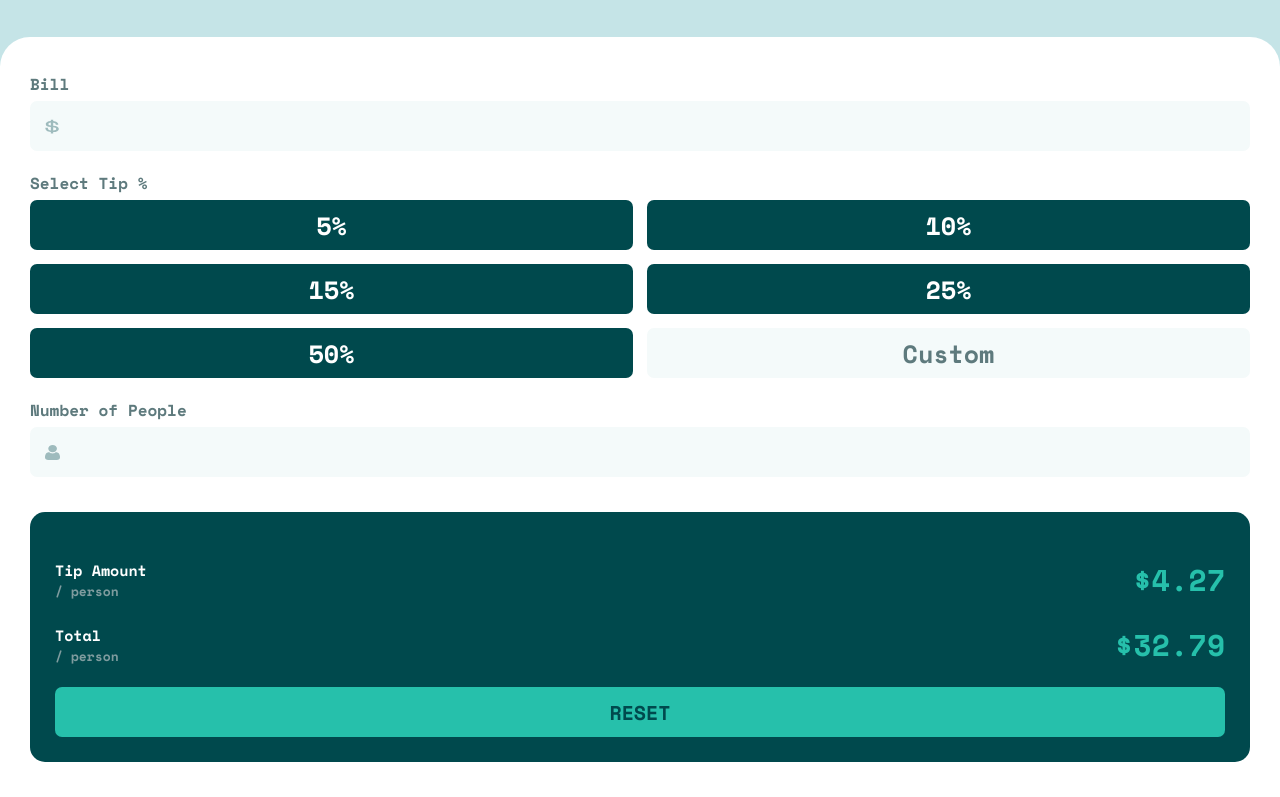
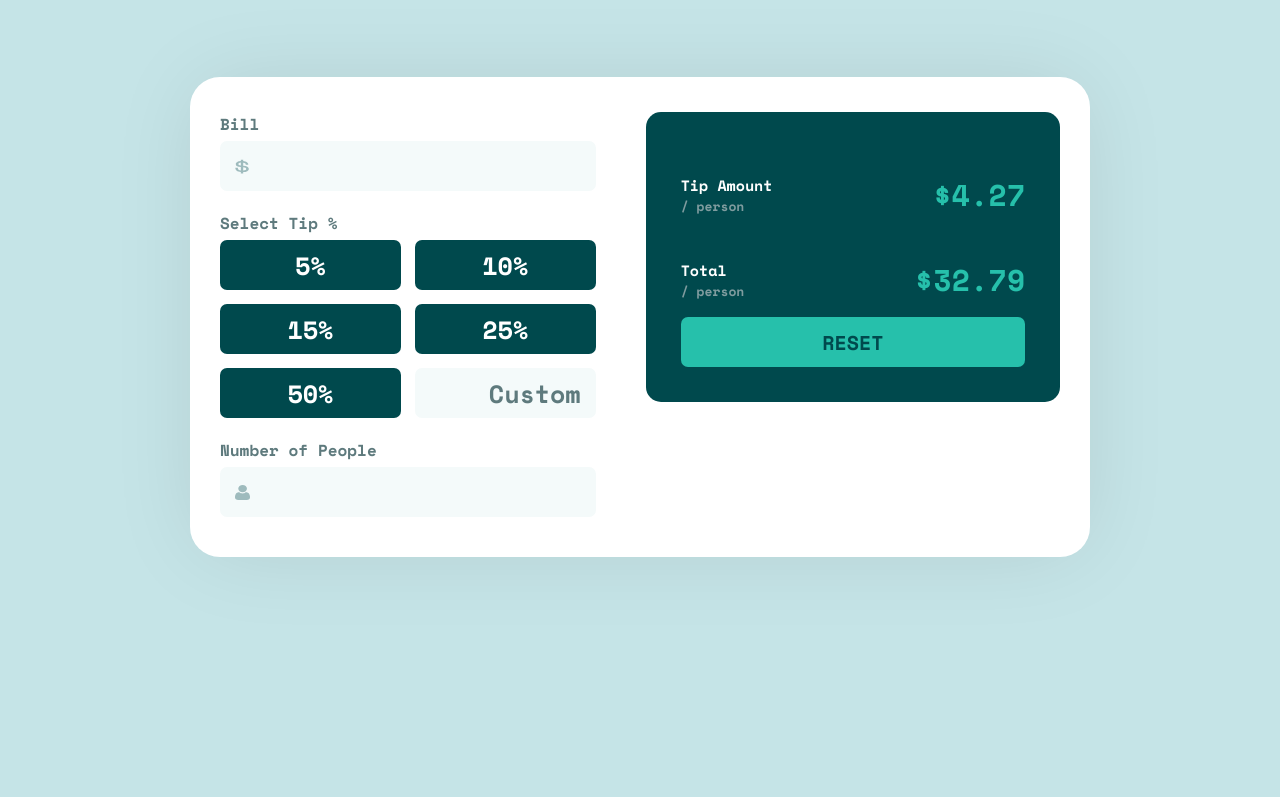
Before and after one commit to crisleoc/tip-calculator-app, a plain HTML site: page index.html in a window 1280 px wide. Shown: the part 101-898 px from the top of the page. After the commit the page ends 800 px from the top, so only its background shows below. Drawn offline with nearby package versions, Linux system fonts and the light colour scheme.

Commit message:
desktop view done

```diff
--- a/css/desktop.css
+++ b/css/desktop.css
@@ -0,0 +1,23 @@
+body {
+    gap: 40px;
+}
+
+main {
+    max-width: 900px;
+    height: 55%;
+    display: flex;
+    gap: 50px;
+    border-radius: 30px;
+    /* box-shadow: 20px 20px 5px var(--grayish-cyan); */
+    box-shadow: 0px 0px 90px -10px rgba(0,0,0,0.1);
+}
+
+.outputs-section {
+    margin-top: 0;
+    height: 100%;
+    padding: 20px 35px 35px;
+}
+
+.outputs-container .output {
+    margin-top: 40px;
+}
--- a/css/main.css
+++ b/css/main.css
@@ -6,6 +6,7 @@
     --grayish-cyan: hsl(184, 14%, 56%);
     --light-grayish-cyan: hsl(185, 41%, 84%);
     --white: hsl(0, 0%, 100%);
+    --red: #e99177;
 
     --font-size-input: 24px;
 
@@ -36,6 +37,22 @@ body {
     align-items: center;
     font-family: var(--font-family);
     background-color: var(--light-grayish-cyan);
+}
+
+@media (min-height: 850px) {
+    body {
+        height: 100vh;
+    }
+}
+
+input[type=number]::-webkit-inner-spin-button,
+input[type=number]::-webkit-outer-spin-button {
+    -webkit-appearance: none;
+    margin: 0;
+}
+
+input[type=number] {
+    -moz-appearance:textfield;
 }
 
 header {
@@ -114,9 +131,31 @@ main section {
     border-radius: 7px;
 }
 
-#btn-custom {
-    color:hsl(186, 14%, 43%);
+.inputs-section .select-container div button:hover,
+.inputs-section .select-container div button:active {
+    color: var(--very-dark-cyan);
+    background-color: #9de9df;
+}
+
+
+#input-custom {
+    width: calc(50% - 7px);
+    height: 5rem;
+    padding-right: 15px;
+    font-family: var(--font-family);
+    font-size: 2.5rem;
+    font-weight: var(--weight);
+    border: none;
+    outline: none;
+    border-radius: 7px;
+    color: var(--very-dark-cyan);
+    text-align: right;
     background-color: var(--very-light-grayish-cyan);
+}
+
+#input-custom::placeholder {
+    text-align: right;
+    color: var(--dark-grayish-cyan)
 }
 
 .inputs-section .select-container div{
@@ -126,6 +165,14 @@ main section {
     flex-wrap: wrap;
     gap: 14px;
     margin: 5px 0;
+}
+
+.input-container:focus-within, #input-custom:focus {
+    border: 2px solid var(--strong-cyan);
+}
+
+.input-container:hover, #input-custom:hover, button {
+    cursor: pointer;
 }
 
 .outputs-section {
@@ -169,6 +216,28 @@ main section {
     color: var(--strong-cyan);
 }
 
+#text-container-error {
+    display:  flex;
+    flex-direction: row;
+    justify-content: space-between;
+}
+
+#text-container-error span {
+    /* width: 40%; */
+    white-space: nowrap;
+    text-overflow: ellipsis;
+    overflow: hidden;
+}
+
+#error-cero {
+    color: var(--red);
+    display: none;
+}
+
+#number-input--error {
+    border: 2px solid var(--red);
+}
+
 .reset-container {
     width: 100%;
     height: 50px;
@@ -188,3 +257,8 @@ main section {
     outline: none;
     border-radius: 7px;
 }
+
+.reset-container .btn-reset:hover,
+.reset-container .btn-reset:active {
+    background-color: #9fe8df;
+}
--- a/index.html
+++ b/index.html
@@ -6,6 +6,7 @@
     <meta name="viewport" content="width=device-width, initial-scale=1.0">
     <title>Splitter</title>
     <link rel="stylesheet" href="./css/main.css">
+    <link rel="stylesheet" media="(min-width: 800px)" href="./css/desktop.css">
     <link rel="preconnect" href="https://fonts.googleapis.com">
     <link rel="preconnect" href="https://fonts.gstatic.com" crossorigin>
     <link href="https://fonts.googleapis.com/css2?family=Space+Mono:wght@400;700&display=swap" rel="stylesheet">
@@ -32,11 +33,14 @@
                     <button type="submit">15%</button>
                     <button type="submit">25%</button>
                     <button type="submit">50%</button>
-                    <button id="btn-custom" type="submit">Custom</button>
+                    <input type="number" placeholder="Custom" id="input-custom">
                 </div>
             </div>
             <div class="number-container">
-                <span>Number of People</span>
+                <div id="text-container-error">
+                    <span>Number of People</span>
+                    <span id="error-cero">Can't be cero</span>
+                </div>
                 <label class="input-container">
                     <img src="./images/icon-person.svg" alt="icon-person" title="icon-person">
                     <input type="number" name="user-number" id="user-number">
```
